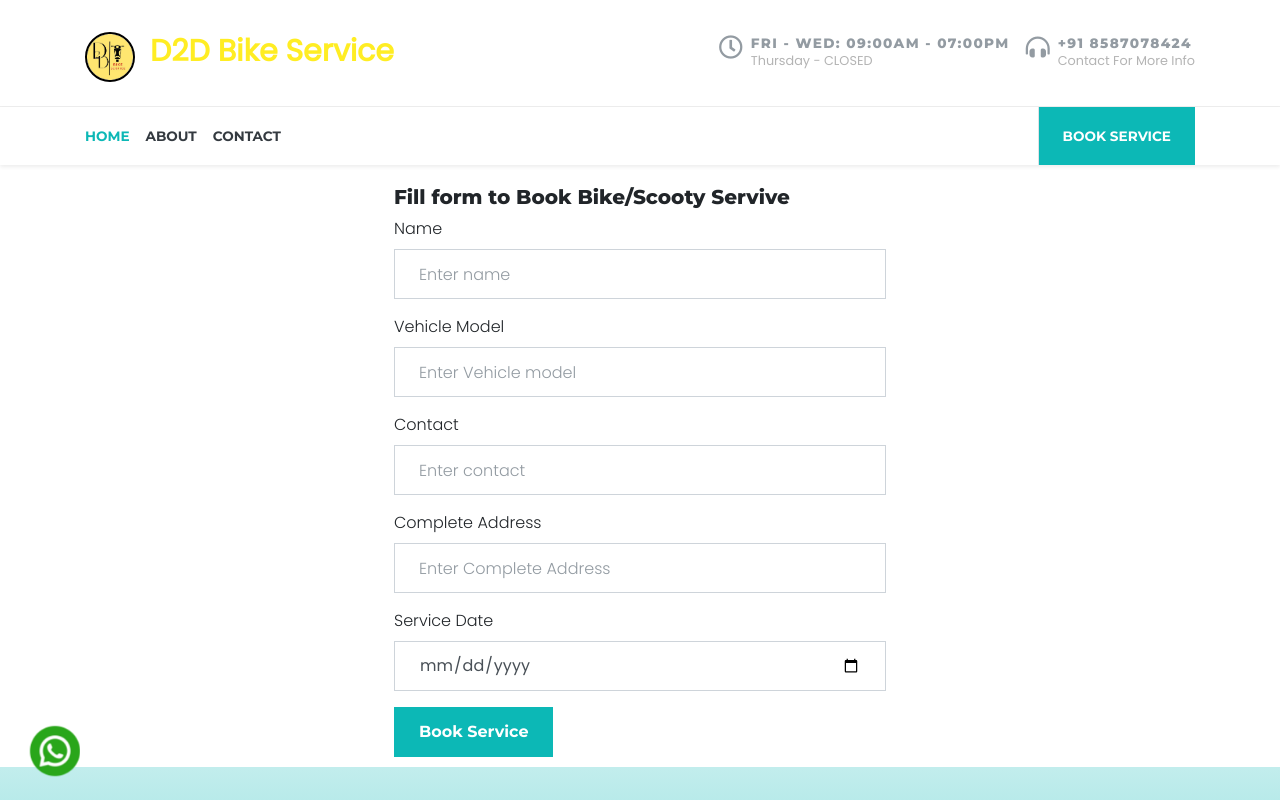
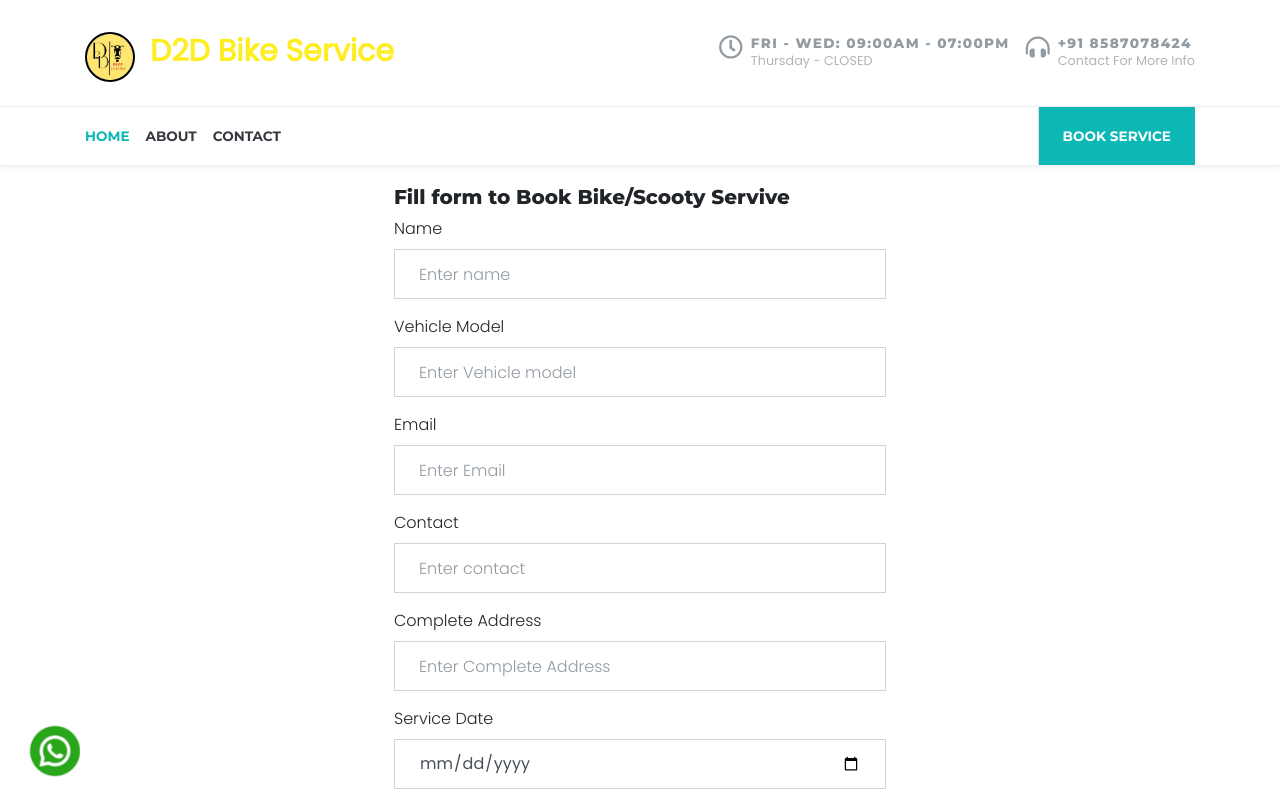
Before and after one commit to thiszsachin/d2d-ui, an Angular app: page / in a window 1280 px wide. Shown: the top 800 px of the page. Built offline with nearby package versions, Linux system fonts and the light colour scheme.

Commit message:
added email

```diff
--- a/src/components/home/home.component.html
+++ b/src/components/home/home.component.html
@@ -17,6 +17,13 @@
         <label for="exampleInputEmail1">Vehicle Model</label>
         <input type="text" name="vehicleModel" [(ngModel)]="vehicleModel" class="form-control" id="exampleInputEmail1" aria-describedby="emailHelp" placeholder="Enter Vehicle model">
         <small *ngIf="vehicleModel=='' && showError" class="form-text red-text">Vehicle Model is Required.</small>
+
+      </div>
+      <div class="form-group">
+        <label for="exampleInputEmail1">Email</label>
+        <input type="email" name="userEmail" [(ngModel)]="userEmail" #userEmailInput class="form-control" id="userEmailcv" aria-describedby="emailHelp" placeholder="Enter Email">
+        <small *ngIf="userEmail=='' && showError" class="form-text red-text">Valid Email is Required.</small>
+        <!-- <small *ngIf="userEmailInput" class="form-text red-text">Valid Email is Required.</small> -->
 
       </div>
 
--- a/src/components/home/home.component.ts
+++ b/src/components/home/home.component.ts
@@ -13,6 +13,7 @@ export class HomeComponent {
   contact:any=''
   address:any=''
   bookingDate:any=''
+  userEmail:any=''
   isServiceBooked:boolean=false;
   showError:boolean=false
   constructor(private http:HttpClient){
@@ -24,6 +25,7 @@ export class HomeComponent {
     const bookingData:any={
       customerName:this.customerName,
         vehicleModel:this.vehicleModel,
+        userEmail:this.userEmail,
         address:this.address,
         city:"ayodhya",
         contact:this.contact,
@@ -40,7 +42,7 @@ export class HomeComponent {
         updatedBy:"Customer",
   }
 
-  if(this.customerName == '' || this.vehicleModel == ''|| (this.contact.toString().length) != 10  || this.address == ''|| this.bookingDate == ''){
+  if(this.customerName == '' || this.vehicleModel == ''|| (this.contact.toString().length) != 10  || this.address == ''|| this.bookingDate == '' || this.userEmail == ''){
     this.showError = true;
   }else{
     this.http.post("https://d2d-booking-be-fzd-api-4.onrender.com/api/bookings", bookingData).subscribe(res => {
```
